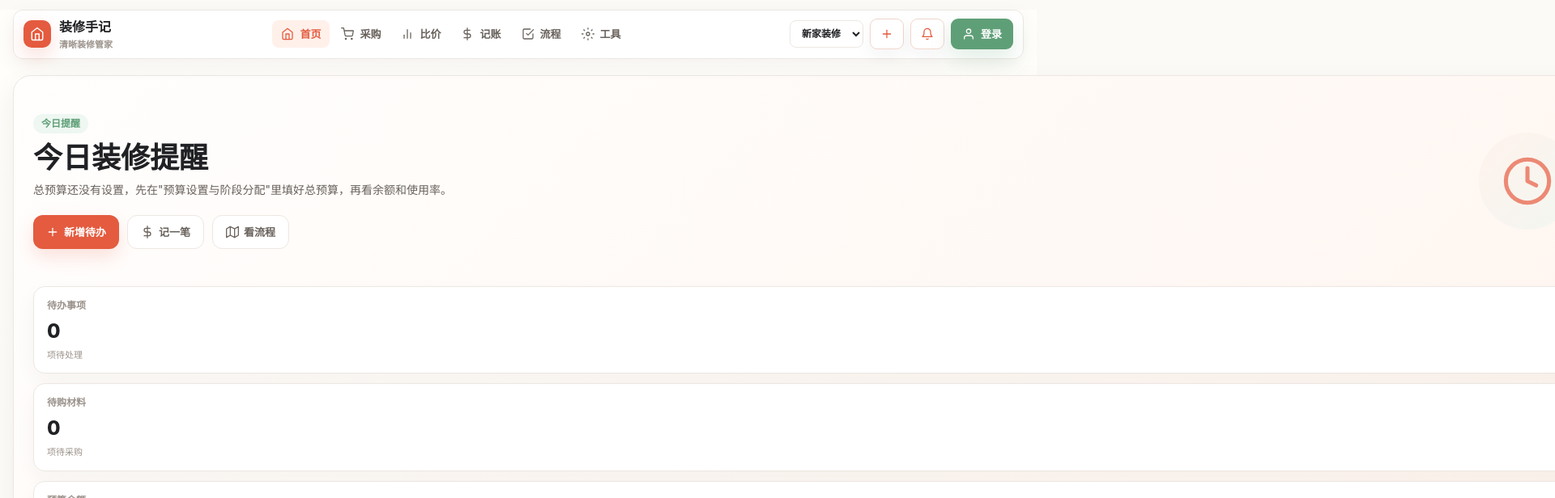
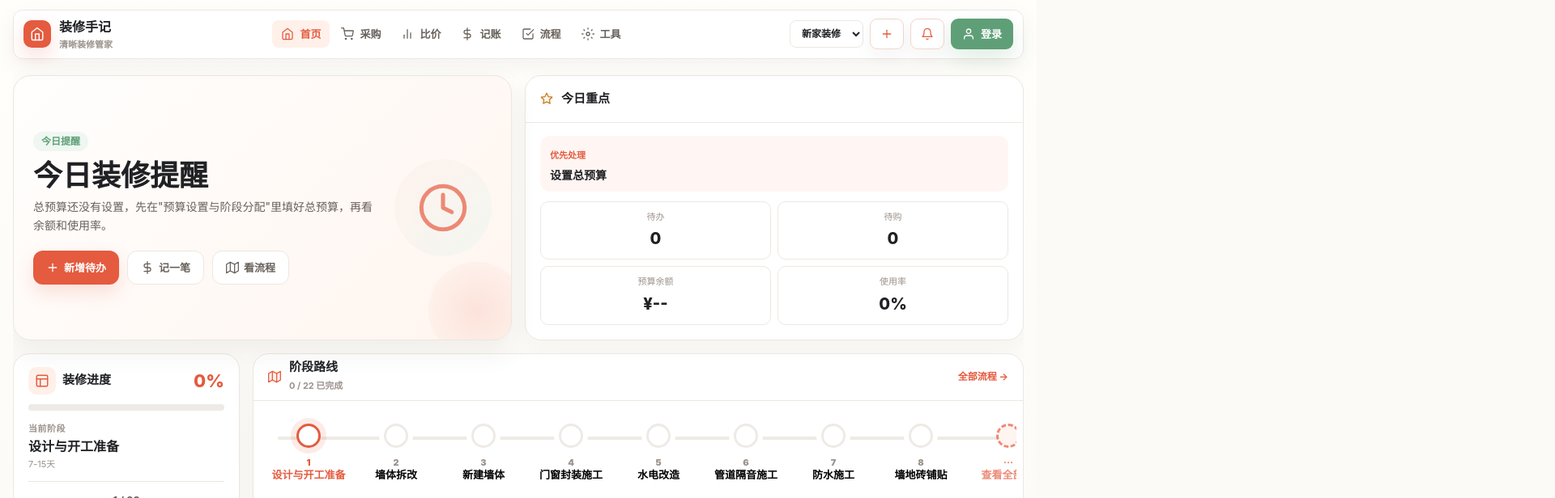
Before and after one commit to fenghuo1943/zhuangxiu, a React (Vite) app in the folder frontend/: page / in a window 1280 px wide. Shown: the top 616 px of the page at 81% size, 1920 px wide, since content can reach past the window. Built offline with nearby package versions, Linux system fonts and the light colour scheme.

Commit message:
优化主页显示

```diff
--- /dev/null
+++ b/frontend/src/components/dashboard/ProgressCard.tsx
@@ -0,0 +1,57 @@
+import React from 'react';
+import { useStore, getFirstUndoneStepId } from '../../data/store';
+import { FLOW_STEPS_NEW } from '../../data/mockData';
+import { Card, CardBody } from '../common/Card';
+import { IconLayout } from '../common/Icons';
+
+export const ProgressCard: React.FC = () => {
+  const state = useStore();
+  const currentStepId = getFirstUndoneStepId();
+  const totalSteps = FLOW_STEPS_NEW.length; // 22
+  const completedCount = state.flowDoneStepIds.length;
+
+  // Find current step
+  const currentStep = FLOW_STEPS_NEW.find(s => s.id === currentStepId);
+  const currentOrder = currentStep?.order ?? 1;
+  const currentTitle = currentStep?.title ?? '设计与开工准备';
+  const currentSub = currentStep?.days ?? '';
+
+  // Progress percentage
+  const pct = totalSteps > 0 ? Math.round((completedCount / totalSteps) * 100) : 0;
+
+  return (
+    <Card className="progress-card">
+      <CardBody>
+        <div className="progress-card-header">
+          <span className="progress-card-icon">
+            <IconLayout size={18} />
+          </span>
+          <h3 className="progress-card-title">装修进度</h3>
+          <span className="progress-card-pct">{pct}%</span>
+        </div>
+
+        {/* Progress bar */}
+        <div className="progress-card-bar-wrap">
+          <div className="progress-card-bar">
+            <div
+              className="progress-card-fill"
+              style={{ width: `${pct}%` }}
+            />
+          </div>
+        </div>
+
+        <div className="progress-card-current">
+          <span className="progress-card-label">当前阶段</span>
+          <strong className="progress-card-stage">{currentTitle}</strong>
+          <span className="progress-card-sub">{currentSub}</span>
+        </div>
+
+        <div className="progress-card-bottom">
+          <span className="progress-card-fraction">{currentOrder} / {totalSteps}</span>
+        </div>
+      </CardBody>
+    </Card>
+  );
+};
+
+export default ProgressCard;
--- a/frontend/src/components/dashboard/ReminderCard.tsx
+++ b/frontend/src/components/dashboard/ReminderCard.tsx
@@ -9,7 +9,6 @@ export const ReminderCard: React.FC = () => {
   const remaining = getBudgetRemaining();
 
   const hasBudget = state.budget.total > 0;
-  const pendingTodos = state.todos.filter(t => t.projectId === state.activeProjectId && !t.completed).length;
   const currentStage = state.stages.find(s => s.id === state.projects.find(p => p.id === state.activeProjectId)?.currentStageId);
 
   const reminderText = hasBudget
@@ -46,25 +45,6 @@ export const ReminderCard: React.FC = () => {
           </div>
         </div>
       </div>
-
-      {/* Summary Cards Row */}
-      <div className="side-state">
-        <div className="state-card">
-          <span>待办事项</span>
-          <b>{pendingTodos}</b>
-          <small>项待处理</small>
-        </div>
-        <div className="state-card">
-          <span>待购材料</span>
-          <b>{state.selectedPurchaseIds.length + state.syncedModelIds.length}</b>
-          <small>项待采购</small>
-        </div>
-        <div className="state-card">
-          <span>预算余额</span>
-          <b>¥{hasBudget ? remaining.toLocaleString() : '--'}</b>
-          <small>{hasBudget ? `使用率 ${Math.round((state.budget.spent / state.budget.total) * 100)}%` : '未设置'}</small>
-        </div>
-      </div>
     </section>
   );
 };
--- a/frontend/src/components/dashboard/StageRoute.tsx
+++ b/frontend/src/components/dashboard/StageRoute.tsx
@@ -1,15 +1,26 @@
 import React from 'react';
+import { useNavigate } from 'react-router-dom';
 import { useStore, getFirstUndoneStepId } from '../../data/store';
 import { FLOW_STEPS_NEW } from '../../data/mockData';
-import { IconMap } from '../common/Icons';
+import { IconMap, IconArrowRight } from '../common/Icons';
 import { Card, CardHeader, CardBody } from '../common/Card';
+
+const MAX_VISIBLE_STEPS = 8; // current step + next 7
 
 export const StageRoute: React.FC = () => {
   const state = useStore();
+  const navigate = useNavigate();
   const currentStepId = getFirstUndoneStepId();
   const steps = FLOW_STEPS_NEW;
   const completedCount = state.flowDoneStepIds.length;
   const totalCount = steps.length;
+
+  // Find current step index and slice to show current + next 7
+  const currentIndex = steps.findIndex(s => s.id === currentStepId);
+  const startIndex = currentIndex >= 0 ? currentIndex : 0;
+  const visibleSteps = steps.slice(startIndex, startIndex + MAX_VISIBLE_STEPS);
+  const hasMore = startIndex + MAX_VISIBLE_STEPS < steps.length;
+  const hasEarlier = startIndex > 0;
 
   return (
     <Card className="stage-route-card">
@@ -27,7 +38,12 @@ export const StageRoute: React.FC = () => {
       </CardHeader>
       <CardBody>
         <div className="home-progress-line">
-          {steps.map((step) => {
+          {hasEarlier && (
+            <span className="home-step-more home-step-more--left">
+              ···
+            </span>
+          )}
+          {visibleSteps.map((step) => {
             const isDone = state.flowDoneStepIds.includes(step.id);
             const isCurrent = step.id === currentStepId;
             let cls = 'home-step';
@@ -38,7 +54,7 @@ export const StageRoute: React.FC = () => {
               <button
                 key={step.id}
                 className={cls}
-                onClick={() => window.location.href = `/flow#step-${step.id}`}
+                onClick={() => navigate(`/flow#step-${step.id}`)}
                 title={`${step.order}. ${step.title}${isDone ? ' (已完成)' : isCurrent ? ' (当前)' : ''}`}
               >
                 <span>{step.order}</span>
@@ -46,6 +62,19 @@ export const StageRoute: React.FC = () => {
               </button>
             );
           })}
+          {hasMore && (
+            <button
+              className="home-step home-step--view-all"
+              onClick={() => navigate('/flow')}
+              title="查看全部流程"
+            >
+              <span>···</span>
+              <b>
+                查看全部
+                <IconArrowRight size={12} />
+              </b>
+            </button>
+          )}
         </div>
       </CardBody>
     </Card>
--- a/frontend/src/components/dashboard/index.ts
+++ b/frontend/src/components/dashboard/index.ts
@@ -1,6 +1,7 @@
 export { ReminderCard } from './ReminderCard';
 export { StatCard } from './StatCard';
 export { StageRoute } from './StageRoute';
+export { ProgressCard } from './ProgressCard';
 export { BudgetPanel } from './BudgetPanel';
 export { TodoPanel } from './TodoPanel';
 export { TodayFocus } from './TodayFocus';
--- a/frontend/src/pages/HomePage.tsx
+++ b/frontend/src/pages/HomePage.tsx
@@ -3,6 +3,7 @@ import AppShell from '../components/layout/AppShell';
 import {
   ReminderCard,
   StageRoute,
+  ProgressCard,
   BudgetPanel,
   TodoPanel,
   TodayFocus,
@@ -17,13 +18,15 @@ const HomePage: React.FC = () => {
   return (
     <AppShell currentPage="home">
       <div className="home-pro">
-        {/* Hero / Reminder Section */}
+        {/* Hero / Reminder + TodayFocus */}
         <section className="hero">
           <ReminderCard />
+          <TodayFocus />
         </section>
 
-        {/* Progress Timeline */}
+        {/* Progress + Timeline */}
         <section className="live-widgets">
+          <ProgressCard />
           <StageRoute />
         </section>
 
@@ -34,7 +37,6 @@ const HomePage: React.FC = () => {
             <TodoPanel />
           </div>
           <aside className="stack">
-            <TodayFocus />
             <PurchaseSummary />
             <ExpenseSummary />
             <GuideCard />
--- a/frontend/src/styles/components.css
+++ b/frontend/src/styles/components.css
@@ -238,6 +238,8 @@
   box-shadow: 0 10px 26px rgba(55, 42, 31, .045);
   margin-bottom: 0;
   transition: transform .2s ease, box-shadow .2s ease;
+  overflow: hidden;
+  min-width: 0;
 }
 
 .card:hover {
@@ -324,26 +326,34 @@ input[type="checkbox"] { accent-color: var(--fresh-green); width: 18px; height:
 /* ==================== HomePro Layout ==================== */
 .home-pro {
   width: min(1360px, calc(100% - 32px));
+  max-width: 100vw;
   margin: 0 auto;
   display: grid;
   grid-template-columns: 1fr;
   gap: 16px;
   align-items: start;
   padding: 16px 0 52px;
+  overflow-x: hidden;
+  min-width: 0;
 }
 
 .home-pro > .hero {
   display: grid;
-  grid-template-columns: minmax(0, 1fr) 390px;
+  grid-template-columns: 1fr 1fr;
   gap: 16px;
   align-items: stretch;
   margin: 0;
 }
 
+.home-pro > .hero > .card {
+  height: 100%;
+}
+
 .home-pro > .live-widgets {
   display: grid;
-  grid-template-columns: 1fr;
-  gap: 12px;
+  grid-template-columns: 280px minmax(0, 1fr);
+  gap: 16px;
+  align-items: stretch;
   margin: 0;
 }
 
@@ -373,6 +383,8 @@ input[type="checkbox"] { accent-color: var(--fresh-green); width: 18px; height:
   box-shadow: 0 14px 34px rgba(55, 42, 31, .07);
   overflow: hidden;
   position: relative;
+  display: flex;
+  flex-direction: column;
 }
 
 .hero-card::after {
@@ -388,14 +400,17 @@ input[type="checkbox"] { accent-color: var(--fresh-green); width: 18px; height:
 }
 
 .hero-main {
-  min-height: 260px;
-  display: grid;
-  grid-template-columns: minmax(0, 1fr) 210px;
+  flex: 1;
+  display: grid;
+  grid-template-columns: minmax(0, 1fr) auto;
   align-items: center;
   padding: 24px;
-}
-
-.hero-content { min-width: 0; }
+  gap: 20px;
+  min-width: 0;
+  min-height: 0;
+}
+
+.hero-content { min-width: 0; max-width: 100%; }
 
 .eyebrow {
   display: inline-block;
@@ -472,6 +487,112 @@ input[type="checkbox"] { accent-color: var(--fresh-green); width: 18px; height:
 .state-card span { display: block; font-size: 12px; color: var(--fresh-subtle); font-weight: 720; }
 .state-card b { display: block; margin-top: 5px; font-size: 24px; color: var(--fresh-text); font-weight: 840; }
 .state-card small { display: block; margin-top: 3px; font-size: 11px; color: var(--fresh-subtle); }
+
+/* ==================== Progress Card ==================== */
+.progress-card .card-bd {
+  display: flex;
+  flex-direction: column;
+  gap: 0;
+  height: 100%;
+}
+
+.progress-card-header {
+  display: flex;
+  align-items: center;
+  gap: 8px;
+  margin-bottom: 12px;
+}
+
+.progress-card-icon {
+  width: 34px;
+  height: 34px;
+  display: grid;
+  place-items: center;
+  border-radius: 10px;
+  color: var(--fresh-coral);
+  background: var(--fresh-coral-soft);
+  flex-shrink: 0;
+}
+
+.progress-card-title {
+  font-size: 15px;
+  font-weight: 650;
+  color: var(--fresh-text);
+  flex: 1;
+}
+
+.progress-card-pct {
+  font-size: 22px;
+  font-weight: 850;
+  color: var(--fresh-coral);
+  line-height: 1;
+}
+
+/* Progress bar */
+.progress-card-bar-wrap {
+  margin-bottom: 14px;
+}
+
+.progress-card-bar {
+  height: 8px;
+  border-radius: 999px;
+  background: #eeeae5;
+  overflow: hidden;
+}
+
+.progress-card-fill {
+  height: 100%;
+  border-radius: inherit;
+  background: linear-gradient(90deg, var(--fresh-coral), #f08d72);
+  transition: width .5s ease;
+}
+
+/* Current stage info */
+.progress-card-current {
+  flex: 1;
+  display: flex;
+  flex-direction: column;
+  justify-content: center;
+  margin-bottom: 12px;
+}
+
+.progress-card-label {
+  font-size: 11px;
+  color: var(--fresh-subtle);
+  font-weight: 650;
+  text-transform: uppercase;
+  letter-spacing: .5px;
+}
+
+.progress-card-stage {
+  display: block;
+  margin-top: 4px;
+  font-size: 16px;
+  font-weight: 700;
+  color: var(--fresh-text);
+  line-height: 1.3;
+}
+
+.progress-card-sub {
+  display: block;
+  margin-top: 4px;
+  font-size: 11px;
+  color: var(--fresh-subtle);
+  line-height: 1.45;
+}
+
+/* Bottom fraction */
+.progress-card-bottom {
+  padding-top: 10px;
+  border-top: 1px solid var(--fresh-line);
+  text-align: center;
+}
+
+.progress-card-fraction {
+  font-size: 13px;
+  font-weight: 750;
+  color: var(--fresh-muted);
+}
 
 /* ==================== Stage Route ==================== */
 .stage-route-card .card-bd { padding: 0 8px 14px; }
@@ -553,6 +674,45 @@ input[type="checkbox"] { accent-color: var(--fresh-green); width: 18px; height:
 
 .home-step.done span, .home-step.done b { color: var(--fresh-green); }
 .home-step.current span, .home-step.current b { color: var(--fresh-coral); }
+
+/* View All button at end of stage route */
+.home-step--view-all {
+  opacity: .7;
+  cursor: pointer;
+  transition: opacity .2s;
+}
+.home-step--view-all:hover { opacity: 1; }
+.home-step--view-all::before {
+  border-style: dashed !important;
+  border-color: var(--fresh-coral) !important;
+  background: var(--fresh-coral-soft) !important;
+  box-shadow: none !important;
+}
+.home-step--view-all span {
+  color: var(--fresh-coral) !important;
+}
+.home-step--view-all b {
+  color: var(--fresh-coral) !important;
+  display: inline-flex !important;
+  align-items: center;
+  gap: 3px;
+  white-space: nowrap;
+}
+
+/* Ellipsis indicator for earlier phases not shown */
+.home-step-more {
+  display: flex;
+  align-items: flex-start;
+  justify-content: center;
+  flex: 0 0 40px;
+  min-width: 40px;
+  padding: 22px 0 0;
+  font-size: 14px;
+  font-weight: 800;
+  color: var(--fresh-subtle);
+  letter-spacing: 1px;
+  user-select: none;
+}
 
 /* ==================== Budget Panel ==================== */
 .budget-summary {
@@ -726,6 +886,14 @@ input[type="checkbox"] { accent-color: var(--fresh-green); width: 18px; height:
 .mobile-summary-cards { display: none; }
 
 /* ==================== Today Focus ==================== */
+.today-focus-card {
+  display: flex;
+  flex-direction: column;
+}
+.today-focus-card .card-bd {
+  flex: 1;
+}
+
 .focus-priority {
   padding: 10px 12px;
   border-radius: 12px;
@@ -844,6 +1012,12 @@ input[type="checkbox"] { accent-color: var(--fresh-green); width: 18px; height:
   }
   .home-pro > .layout > aside.stack {
     grid-template-columns: repeat(2, minmax(0, 1fr));
+  }
+  .home-pro > .live-widgets {
+    grid-template-columns: 1fr;
+  }
+  .progress-card-pct {
+    font-size: 20px;
   }
   .fresh-navbar {
     grid-template-columns: 1fr auto;
@@ -947,6 +1121,11 @@ input[type="checkbox"] { accent-color: var(--fresh-green); width: 18px; height:
     margin: 0 0 12px;
   }
 
+  .progress-card-pct { font-size: 18px; }
+  .progress-card-stage { font-size: 14px; }
+  .progress-card-sub { font-size: 11px; }
+  .progress-card-current { margin-bottom: 8px; }
+
   .home-pro > .layout {
     display: grid;
     grid-template-columns: 1fr;
@@ -998,6 +1177,9 @@ input[type="checkbox"] { accent-color: var(--fresh-green); width: 18px; height:
 
   .home-step span { display: none; }
   .home-step b { font-size: 10px; max-width: 64px; overflow: hidden; white-space: nowrap; }
+
+  .home-step-more { flex: 0 0 28px; min-width: 28px; padding-top: 10px; font-size: 12px; }
+  .home-step--view-all b { font-size: 10px; max-width: none; }
 
   .todo-add-row { flex-direction: column; }
   .todo-add-row .input, .todo-stage-select, .todo-date-input { max-width: none; width: 100%; }
@@ -1084,6 +1266,8 @@ input[type="checkbox"] { accent-color: var(--fresh-green); width: 18px; height:
   .home-step { flex: 1 0 62px; min-width: 62px; padding: 0 4px; }
   .home-step::before { width: 16px; height: 16px; margin: 4px auto 5px; border-width: 2px; box-shadow: 0 0 0 4px #fff; }
   .home-step b { font-size: 10px; }
+  .home-step-more { flex: 0 0 24px; min-width: 24px; padding-top: 8px; font-size: 11px; }
+  .home-step--view-all b { font-size: 10px; max-width: none; }
 }
 
 /* Container for placeholder pages */
--- a/frontend/src/styles/global.css
+++ b/frontend/src/styles/global.css
@@ -21,10 +21,14 @@ body {
   letter-spacing: 0;
   min-height: 100vh;
   line-height: 1.5;
+  overflow-x: hidden;
+  max-width: 100vw;
 }
 
 #root {
   min-height: 100vh;
+  overflow-x: hidden;
+  max-width: 100vw;
 }
 
 /* ==================== Typography ==================== */
```
